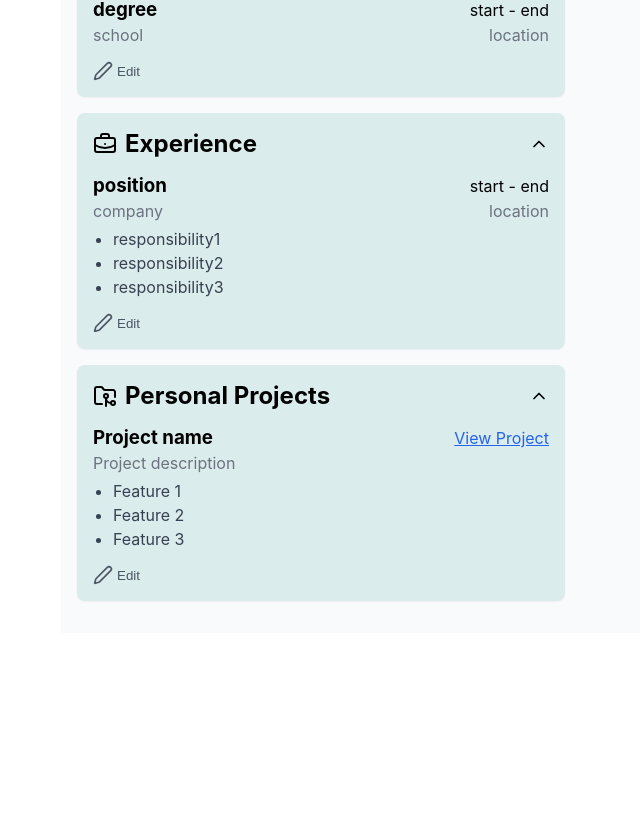
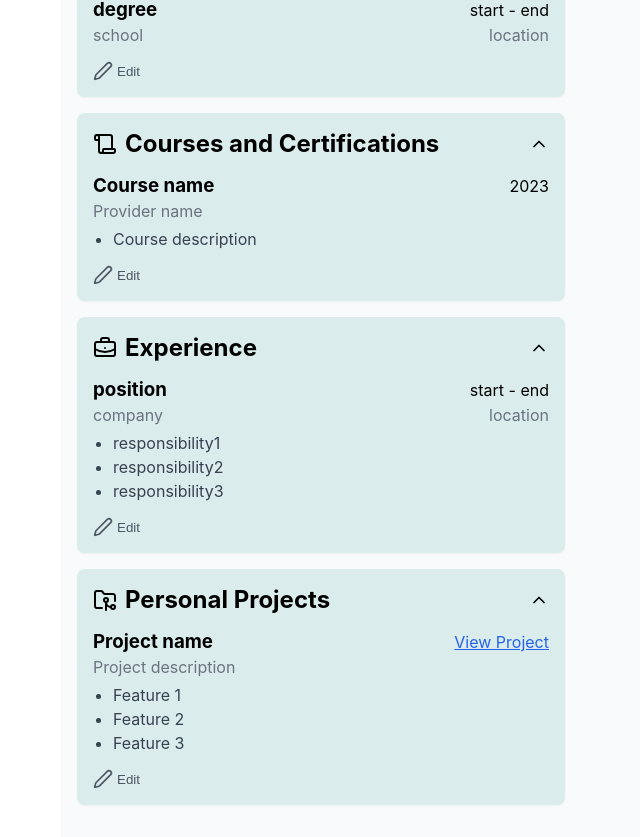
Before and after one commit to ta-torres/cv-builder, a React (Vite) app: page / in a window 1280 px wide. Shown: the part 1017-1854 px from the top of the page, without its empty margins (67-707 px from the left). Before the commit the page ends 1650 px from the top, so only its background shows below. Built offline with nearby package versions, Linux system fonts and the light colour scheme.

Commit message:
Add courses section

```diff
--- a/src/components/App.jsx
+++ b/src/components/App.jsx
@@ -2,6 +2,7 @@ import { useState } from "react";
 import Section from "./Section";
 import GeneralForm from "./GeneralForm";
 import EducationForm from "./EducationForm";
+import CoursesForm from "./CoursesForm";
 import ExperienceForm from "./ExperienceForm";
 import SummaryForm from "./SummaryForm";
 import SkillsForm from "./SkillsForm";
@@ -18,6 +19,7 @@ import {
   FileText,
   Lightbulb,
   FolderGit2,
+  Scroll,
 } from "lucide-react";
 import logo from "../assets/logo-cv.svg";
 import "../styles/App.css";
@@ -97,6 +99,18 @@ const App = () => {
           description: "Project description",
           link: "https://github.com/",
           features: ["Feature 1", "Feature 2", "Feature 3"],
+        },
+      ],
+    },
+    courses: {
+      isExpanded: true,
+      isEditing: false,
+      data: [
+        {
+          name: "Course name",
+          provider: "Provider name",
+          year: "2023",
+          description: "Course description",
         },
       ],
     },
@@ -244,6 +258,20 @@ const App = () => {
           </Section>
 
           <Section
+            title="Courses and Certifications"
+            icon={<Scroll />}
+            isExpanded={sections.courses.isExpanded}
+            onToggle={() => toggleSection("courses")}
+          >
+            <CoursesForm
+              data={sections.courses.data}
+              isEditing={sections.courses.isEditing}
+              onToggleEdit={() => toggleEdit("courses")}
+              onSubmit={(data) => updateSectionData("courses", data)}
+            />
+          </Section>
+
+          <Section
             title="Experience"
             icon={<BriefcaseBusiness />}
             isExpanded={sections.experience.isExpanded}
--- a/src/components/CVDocument.jsx
+++ b/src/components/CVDocument.jsx
@@ -68,6 +68,31 @@ const CVDocument = ({ data }) => (
               <Text style={styles.school}>{edu.school}</Text>
               <Text style={styles.location}>{edu.location}</Text>
             </View>
+          </View>
+        ))}
+      </View>
+
+      <View style={styles.cv_section}>
+        <Text style={styles.cv_section_title}>Courses and Certifications</Text>
+        {data.courses.data.map((course, index) => (
+          <View key={index} style={styles.education_item}>
+            <View style={styles.course_header}>
+              <View style={styles.course_title}>
+                <Text style={styles.course_name}>{course.name}</Text>
+                <Text style={styles.course_provider}> - {course.provider}</Text>
+              </View>
+              <Text style={styles.dates}>{course.year}</Text>
+            </View>
+            {course.description && (
+              <View style={styles.list}>
+                <View style={styles.list_item}>
+                  <View style={styles.list_bullet}>
+                    <Text>•{"  "}</Text>
+                  </View>
+                  <Text style={styles.list_text}>{course.description}</Text>
+                </View>
+              </View>
+            )}
           </View>
         ))}
       </View>
@@ -266,6 +291,25 @@ const styles = StyleSheet.create({
     color: "#2563eb",
     textDecoration: "underline",
   },
+  course_header: {
+    display: "flex",
+    flexDirection: "row",
+    justifyContent: "space-between",
+    alignItems: "baseline",
+    paddingBottom: "2px",
+  },
+  course_title: {
+    display: "flex",
+    flexDirection: "row",
+    alignItems: "baseline",
+  },
+  course_name: {
+    fontWeight: "bold",
+  },
+  course_provider: {
+    color: "#666",
+    fontWeight: "bold",
+  },
 });
 
 export default CVDocument;
--- /dev/null
+++ b/src/components/CoursesForm.jsx
@@ -0,0 +1,117 @@
+import { useState } from "react";
+import { Edit2, Plus } from "lucide-react";
+import "../styles/Forms.css";
+
+const CoursesForm = ({ data, isEditing, onToggleEdit, onSubmit }) => {
+  const [formData, setFormData] = useState([
+    {
+      name: "",
+      provider: "",
+      year: "",
+      description: "",
+    },
+  ]);
+
+  const addCourse = () => {
+    setFormData([
+      ...formData,
+      {
+        name: "",
+        provider: "",
+        year: "",
+        description: "",
+      },
+    ]);
+  };
+
+  const updateCourse = (index, field, value) => {
+    const newData = [...formData];
+    newData[index][field] = value;
+    setFormData(newData);
+  };
+
+  return isEditing ? (
+    <form
+      onSubmit={(e) => {
+        e.preventDefault();
+        onSubmit(formData);
+      }}
+      className="form"
+    >
+      {formData.map((course, index) => (
+        <div key={index} className="education-entry">
+          <div className="form-group">
+            <label>Course Name</label>
+            <input
+              type="text"
+              value={course.name}
+              onChange={(e) => updateCourse(index, "name", e.target.value)}
+              placeholder="Course name"
+            />
+          </div>
+          <div className="form-group">
+            <label>Provider</label>
+            <input
+              type="text"
+              value={course.provider}
+              onChange={(e) => updateCourse(index, "provider", e.target.value)}
+              placeholder="Course provider"
+            />
+          </div>
+          <div className="form-group">
+            <label>Year</label>
+            <input
+              type="text"
+              value={course.year}
+              onChange={(e) => updateCourse(index, "year", e.target.value)}
+              placeholder="YYYY"
+            />
+          </div>
+          <div className="form-group">
+            <label>Description</label>
+            <textarea
+              value={course.description}
+              onChange={(e) =>
+                updateCourse(index, "description", e.target.value)
+              }
+              placeholder="Course description"
+            />
+          </div>
+        </div>
+      ))}
+      <div className="form-buttons">
+        <button type="button" onClick={addCourse} className="add-btn">
+          <Plus size={16} />
+          Add Course
+        </button>
+        <button type="submit">Save</button>
+        <button type="button" onClick={onToggleEdit}>
+          Cancel
+        </button>
+      </div>
+    </form>
+  ) : (
+    <div>
+      {data.map((course, index) => (
+        <div key={index} className="preview-container">
+          <div className="preview-header">
+            <h3>{course.name}</h3>
+            <span>{course.year}</span>
+          </div>
+          <div className="preview-details">
+            <p>{course.provider}</p>
+          </div>
+          <ul className="preview-list">
+            <li className="preview-list-item">{course.description}</li>
+          </ul>
+        </div>
+      ))}
+      <button onClick={onToggleEdit} className="edit-btn">
+        <Edit2 size={20} />
+        Edit
+      </button>
+    </div>
+  );
+};
+
+export default CoursesForm;
```
